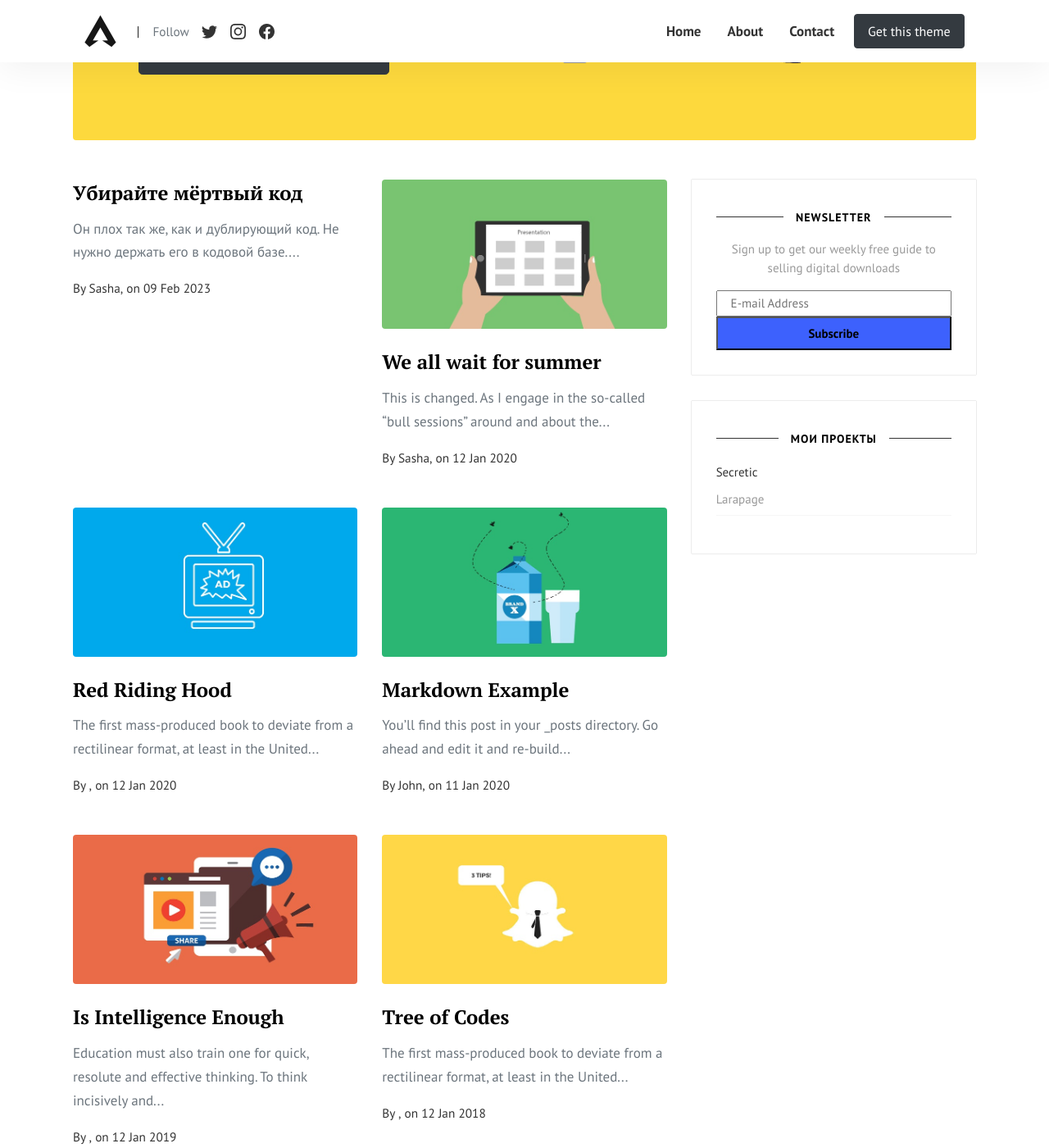
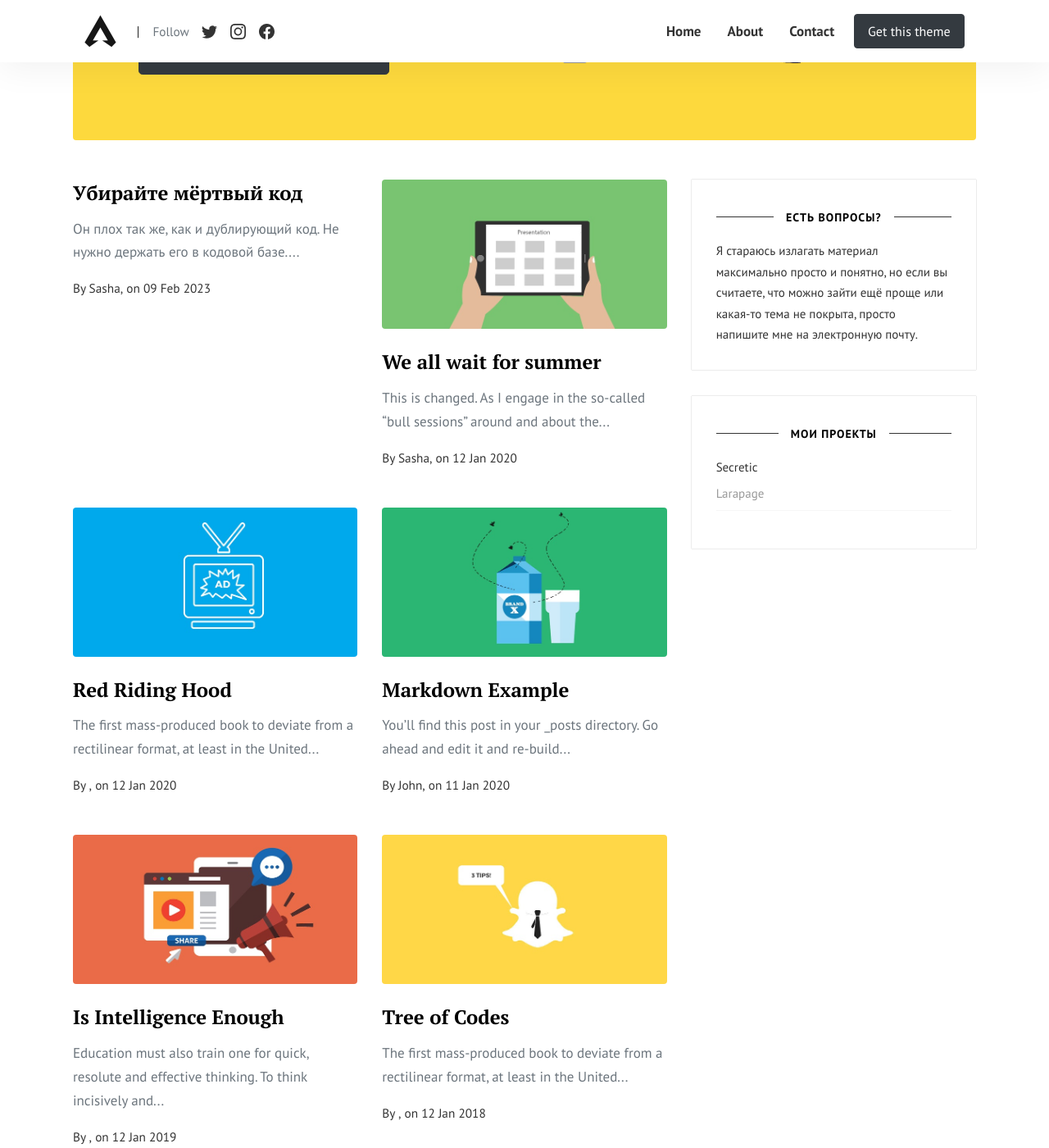
Before and after one commit to gomzyakov/gomzyakov.github.io, a Jekyll site: the page built from index.html, in a window 1280 px wide and 1400 px high, scrolled down 490 px. Shown: the whole window at 82% size. Built offline with Jekyll 4.4.1, drawn with Linux system fonts in a browser that asks for light colours; the list of posts is cut into pages by our own code; comment, search, counter and statistics services are not loaded.

Commit message:
Update newsletter.html

```diff
--- a/_includes/newsletter.html
+++ b/_includes/newsletter.html
@@ -1,28 +1,2 @@
-<!-- Go to your Mailchimp account/Lists/Sign Up Forms/Embedded forms and replace the code below with your own  -->
 
-<!-- Begin MailChimp Signup Form -->
-<link href="//cdn-images.mailchimp.com/embedcode/classic-10_7.css" rel="stylesheet" type="text/css">
-<style type="text/css">
-	#mc_embed_signup{background:#fff; clear:left; }
-	/* Add your own MailChimp form style overrides in your site stylesheet or in this style block.
-	   We recommend moving this block and the preceding CSS link to the HEAD of your HTML file. */
-</style>
-<div id="mc_embed_signup">
-<form action="https://wowthemes.us11.list-manage.com/subscribe/post?u=8aeb20a530e124561927d3bd8&amp;id=8c3d2d214b" method="post" id="mc-embedded-subscribe-form" name="mc-embedded-subscribe-form" class="validate" target="_blank" novalidate>
-	<div id="mc_embed_signup_scroll">
-	<h2>Sign up to get our weekly free guide to selling digital downloads</h2>
-
-<div class="mc-field-group">
-	<input type="email" value="" name="EMAIL" class="required email" id="mce-EMAIL" placeholder="E-mail Address">
-</div>
-	<div id="mce-responses" class="clear">
-		<div class="response" id="mce-error-response" style="display:none"></div>
-		<div class="response" id="mce-success-response" style="display:none"></div>
-	</div>    <!-- real people should not fill this in and expect good things - do not remove this or risk form bot signups-->
-	<div style="position: absolute; left: -5000px;" aria-hidden="true"><input type="text" name="b_8aeb20a530e124561927d3bd8_8c3d2d214b" tabindex="-1" value=""></div>
-	<div class="clear"><input type="submit" value="Subscribe" name="subscribe" id="mc-embedded-subscribe" class="button"></div>
-	</div>
-</form>
-</div>
-<script type='text/javascript' src='//s3.amazonaws.com/downloads.mailchimp.com/js/mc-validate.js'></script><script type='text/javascript'>(function($) {window.fnames = new Array(); window.ftypes = new Array();fnames[0]='EMAIL';ftypes[0]='email';fnames[3]='MMERGE3';ftypes[3]='text';fnames[1]='MMERGE1';ftypes[1]='text';fnames[2]='MMERGE2';ftypes[2]='text';fnames[4]='MMERGE4';ftypes[4]='text';fnames[5]='MMERGE5';ftypes[5]='text';}(jQuery));var $mcj = jQuery.noConflict(true);</script>
-<!--End mc_embed_signup-->
+Я стараюсь излагать материал максимально просто и понятно, но если вы считаете, что можно зайти ещё проще или какая-то тема не покрыта, просто напишите мне на <a href="mailto:alexander.gomzyakov@gmail.com">электронную почту</a>.
--- a/_includes/sidebar.html
+++ b/_includes/sidebar.html
@@ -1,6 +1,6 @@
 <div class="sidebar sticky-top">
     <div class="sidebar-section">
-        <h5><span>Newsletter</span></h5>
+        <h5><span>Есть вопросы?</span></h5>
         {% include newsletter.html %}
     </div>
     <div class="sidebar-section">
```
